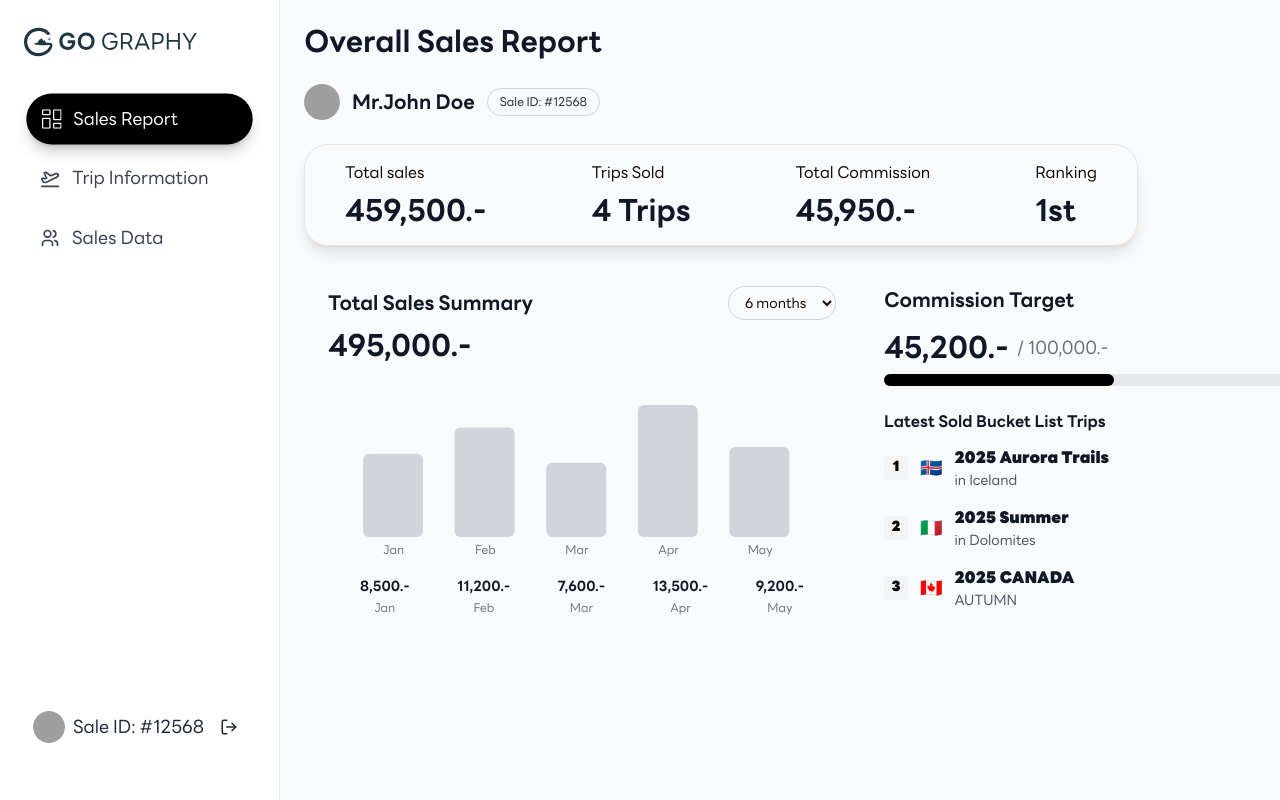
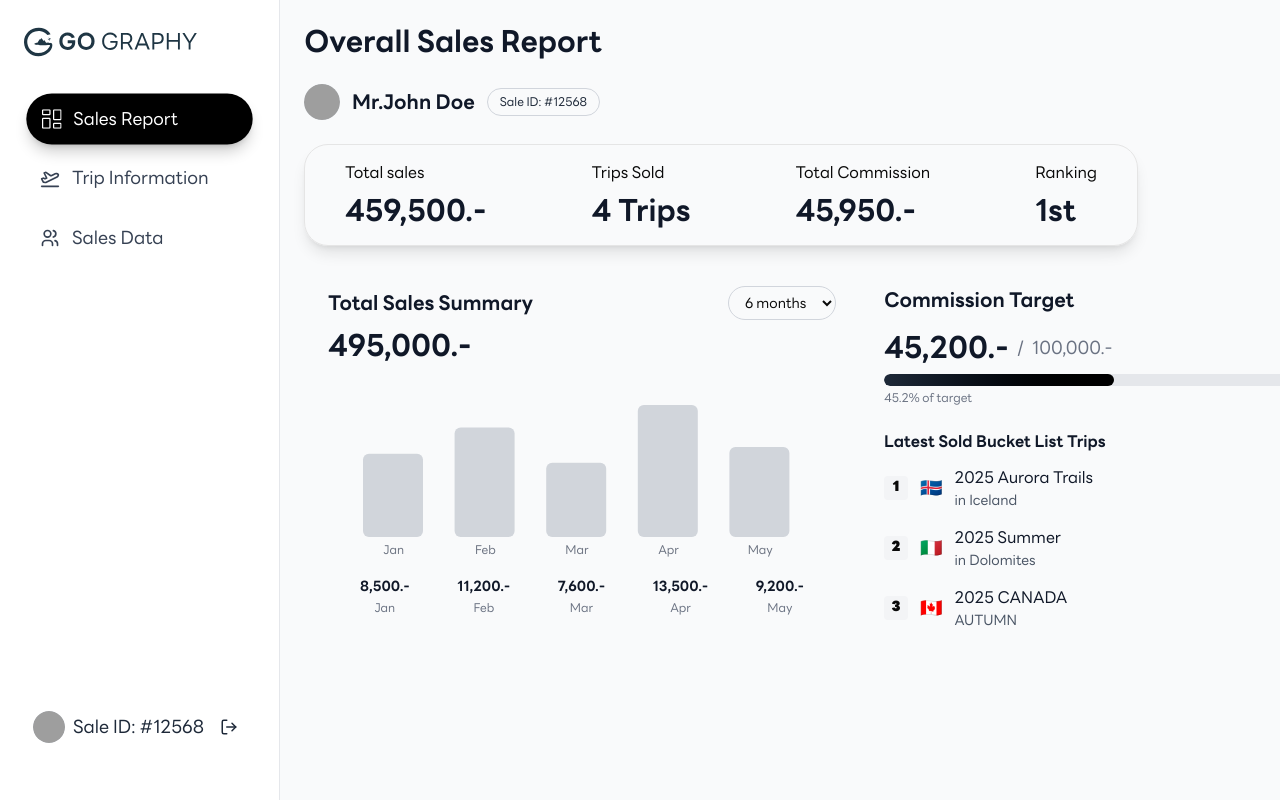
Before and after one commit to Canvasmediaagency/gography-seller-dashboard, a Next.js app: page /sales-report in a window 1280 px wide. Shown: the top 800 px of the page. Built offline with nearby package versions, Linux system fonts and the light colour scheme; grey boxes are pictures that could not be loaded.

Commit message:
feat: commission traget can edit and prograss bar animation

```diff
--- a/src/app/sales-report/page.tsx
+++ b/src/app/sales-report/page.tsx
@@ -1,8 +1,42 @@
 "use client"
-import React from 'react'
+import React, { useState, useEffect } from 'react'
 import { BarChart, Bar, XAxis, YAxis, ResponsiveContainer } from 'recharts'
 
 function SalesReportPage() {
+  // Commission Target States
+  const [commissionTarget, setCommissionTarget] = useState(100000)
+  const [isEditing, setIsEditing] = useState(false)
+  const [tempTarget, setTempTarget] = useState(commissionTarget)
+  const [animatedProgress, setAnimatedProgress] = useState(0)
+
+  const currentCommission = 45200
+  const progressPercentage = (currentCommission / commissionTarget) * 100
+
+  // Animate progress bar on mount and when target changes
+  useEffect(() => {
+    setAnimatedProgress(0)
+    const timer = setTimeout(() => {
+      setAnimatedProgress(progressPercentage)
+    }, 100)
+
+    return () => clearTimeout(timer)
+  }, [progressPercentage])
+
+  const handleEdit = () => {
+    setIsEditing(true)
+    setTempTarget(commissionTarget)
+  }
+
+  const handleSave = () => {
+    setCommissionTarget(tempTarget)
+    setIsEditing(false)
+  }
+
+  const handleCancel = () => {
+    setTempTarget(commissionTarget)
+    setIsEditing(false)
+  }
+
   const chartData = [
     { month: 'Jan', value: 8500, fullMonth: 'January' },
     { month: 'Feb', value: 11200, fullMonth: 'February' },
@@ -108,20 +142,62 @@ function SalesReportPage() {
           <div className=''>
             <div className='flex justify-between items-center mb-4'>
               <h3 className='text-xl font-bold text-gray-900'>Commission Target</h3>
-              <button className='text-sm text-gray-900 underline'>Edit</button>
+              {!isEditing ? (
+                <button
+                  onClick={handleEdit}
+                  className='text-sm text-gray-900 underline hover:text-gray-900 cursor-pointer'
+                >
+                  Edit
+                </button>
+                ) : (
+                <div className='flex gap-2'>
+                  <button
+                  onClick={handleSave}
+                  className='text-sm text-gray-900 underline hover:text-gray-900 cursor-pointer'
+                  >
+                  Save
+                  </button>
+                  <button
+                    onClick={handleCancel}
+                    className='text-sm text-gray-600 underline hover:text-gray-800'
+                  >
+                    Cancel
+                  </button>
+                </div>
+              )}
             </div>
 
             {/* Progress */}
             <div className='mb-6'>
               <div className='flex items-center gap-2 mb-2'>
-                <span className='text-3xl font-bold text-gray-900'>45,200.-</span>
-                <span className='text-lg text-gray-500'>/ 100,000.-</span>
+                <span className='text-3xl font-bold text-gray-900'>{currentCommission.toLocaleString()}.-</span>
+                <span className='text-lg text-gray-500'>/ </span>
+                {isEditing ? (
+                  <input
+                    type="number"
+                    value={tempTarget}
+                    onChange={(e) => setTempTarget(Number(e.target.value))}
+                    className='text-lg text-gray-500 border border-gray-300 rounded px-2 py-1 w-32'
+                    placeholder="Target amount"
+                  />
+                ) : (
+                  <span className='text-lg text-gray-500'>{commissionTarget.toLocaleString()}.-</span>
+                )}
               </div>
 
               {/* Progress Bar */}
-              <div className='w-full bg-gray-200 rounded-full h-3'>
-                <div className='bg-black h-3 rounded-full' style={{width: '45.2%'}}></div>
+              <div className='w-full bg-gray-200 rounded-full h-3 overflow-hidden'>
+                <div
+                  className='bg-gradient-to-r from-gray-800 to-black h-3 rounded-full transition-all duration-1000 ease-out transform origin-left'
+                  style={{
+                    width: `${Math.min(animatedProgress, 100)}%`,
+                    transform: `scaleX(${animatedProgress > 0 ? 1 : 0})`,
+                  }}
+                ></div>
               </div>
+              <p className='text-xs text-gray-500 mt-1 transition-opacity duration-700 delay-500'>
+                {progressPercentage.toFixed(1)}% of target
+              </p>
             </div>
 
             {/* Trip List */}
@@ -134,12 +210,12 @@ function SalesReportPage() {
                   <span className='w-6 h-6 bg-gray-100 rounded text-center text-sm font-medium'>1</span>
                   <span className='text-lg'>🇮🇸</span>
                   <div>
-                    <p className='font-medium text-gray-900'>2025 Aurora Trails</p>
+                    <p className='text-gray-900'>2025 Aurora Trails</p>
                     <p className='text-sm text-gray-600'>in Iceland</p>
                   </div>
                 </div>
                 <div className='text-right'>
-                  <p className='font-medium'>12 people</p>
+                  <p className=''>12 people</p>
                   <p className='text-sm font-semibold'>14,290.-</p>
                 </div>
               </div>
@@ -150,12 +226,12 @@ function SalesReportPage() {
                   <span className='w-6 h-6 bg-gray-100 rounded text-center text-sm font-medium'>2</span>
                   <span className='text-lg'>🇮🇹</span>
                   <div>
-                    <p className='font-medium text-gray-900'>2025 Summer</p>
+                    <p className='text-gray-900'>2025 Summer</p>
                     <p className='text-sm text-gray-600'>in Dolomites</p>
                   </div>
                 </div>
                 <div className='text-right'>
-                  <p className='font-medium'>8 people</p>
+                  <p className=''>8 people</p>
                   <p className='text-sm font-semibold'>9,500.-</p>
                 </div>
               </div>
@@ -166,12 +242,12 @@ function SalesReportPage() {
                   <span className='w-6 h-6 bg-gray-100 rounded text-center text-sm font-medium'>3</span>
                   <span className='text-lg'>🇨🇦</span>
                   <div>
-                    <p className='font-medium text-gray-900'>2025 CANADA</p>
+                    <p className='text-gray-900'>2025 CANADA</p>
                     <p className='text-sm text-gray-600'>AUTUMN</p>
                   </div>
                 </div>
                 <div className='text-right'>
-                  <p className='font-medium'>4 people</p>
+                  <p className=''>4 people</p>
                   <p className='text-sm font-semibold'>7,200.-</p>
                 </div>
               </div>
```
